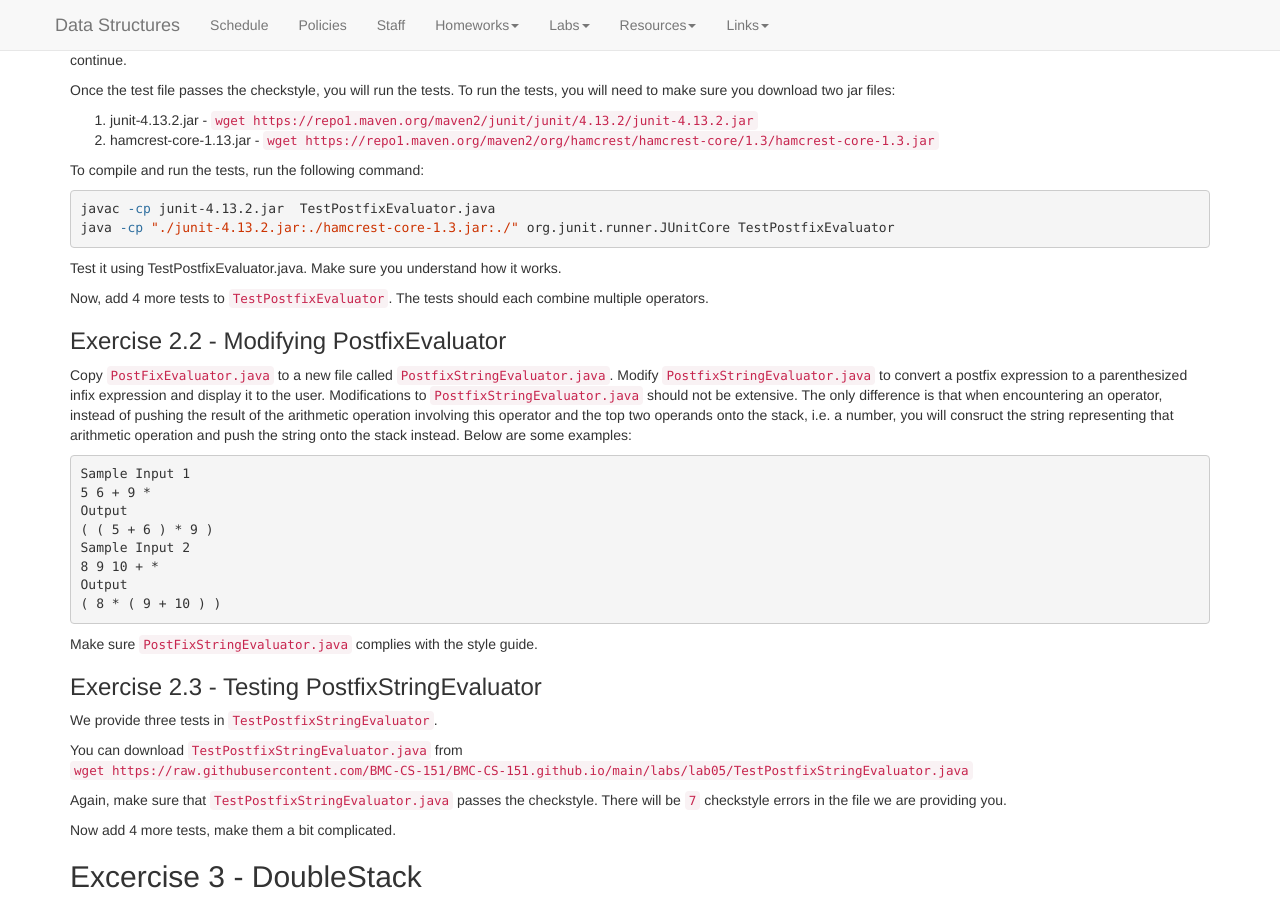
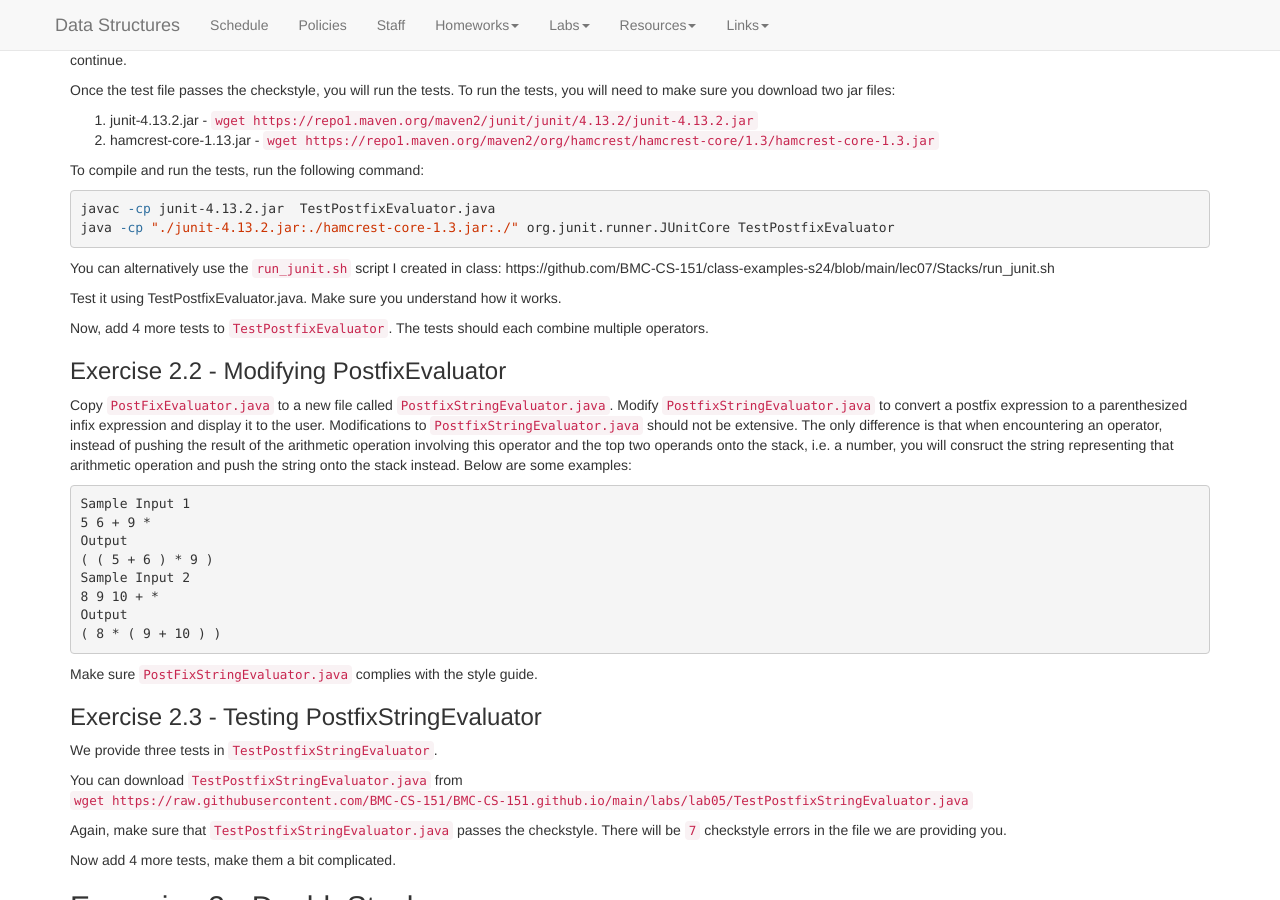
Before and after one commit to kalte0/BMC-CS-151.github.io, a Jekyll site: the page built from labs/Lab05.md, in a window 1280 px wide and 900 px high, scrolled down 795 px. Built offline with Jekyll 4.4.1, drawn with Linux system fonts in a browser that asks for light colours; nearby versions of some CDN libraries.

Commit message:
junit command

````diff
--- a/labs/Lab05.md
+++ b/labs/Lab05.md
@@ -107,6 +107,8 @@ javac -cp junit-4.13.2.jar  TestPostfixEvaluator.java
 java -cp "./junit-4.13.2.jar:./hamcrest-core-1.3.jar:./" org.junit.runner.JUnitCore TestPostfixEvaluator
 ```
 
+You can alternatively use the `run_junit.sh` script I created in class: https://github.com/BMC-CS-151/class-examples-s24/blob/main/lec07/Stacks/run_junit.sh
+
 Test it using TestPostfixEvaluator.java. Make sure you understand how it works.
 
 Now, add 4 more tests to `TestPostfixEvaluator`. The tests should each combine multiple operators.
````
